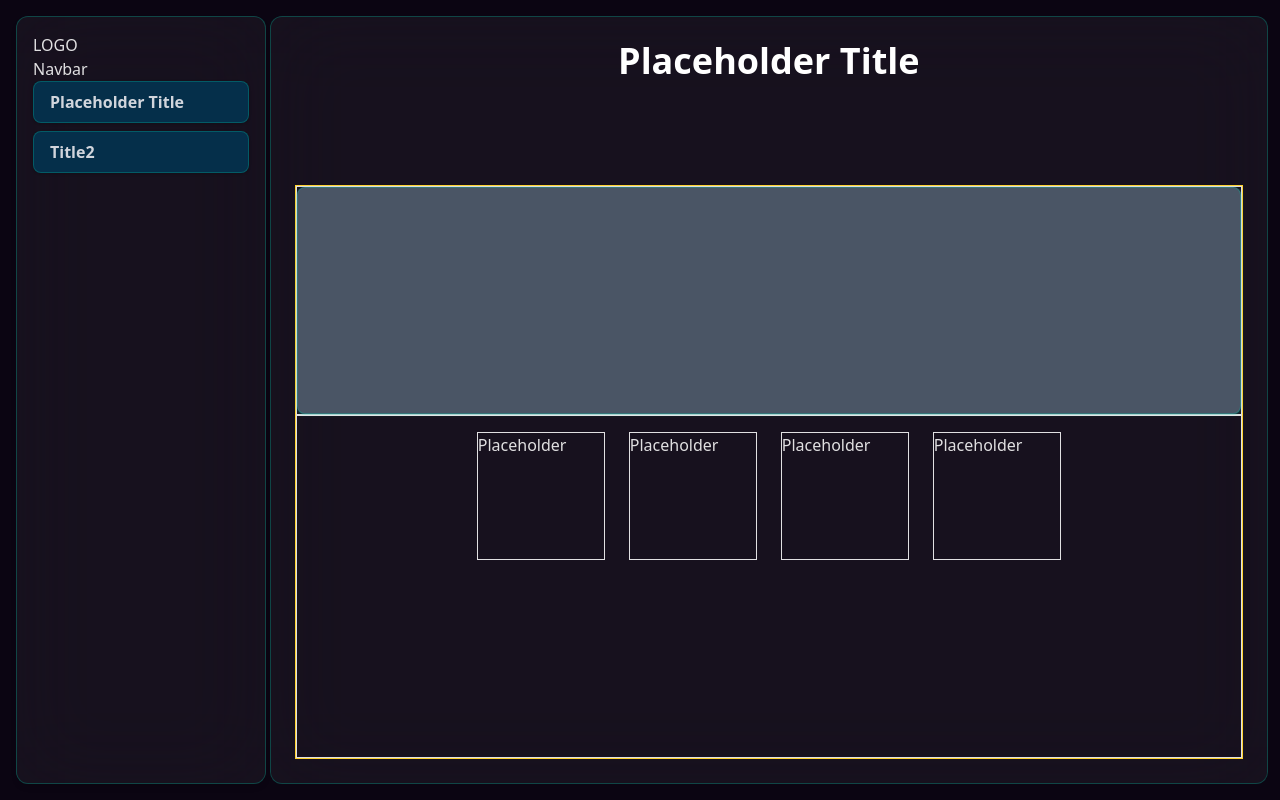
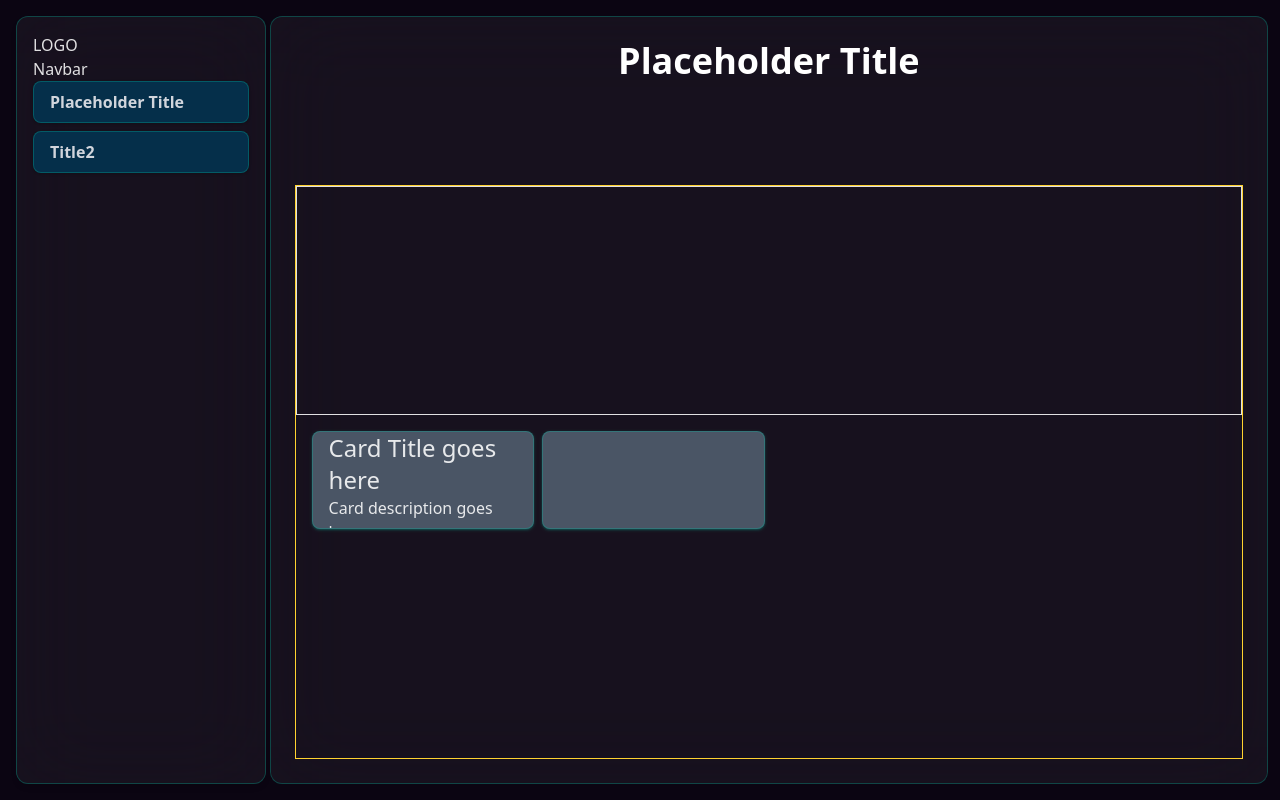
Before and after one commit to MichaelTae/Componentlib, a React (Vite) app in the folder complib/: page / in a window 1280 px wide. Built offline with nearby package versions, Linux system fonts and the light colour scheme.

Commit message:
added title of component to display on click + css changes

```diff
--- a/complib/src/App.tsx
+++ b/complib/src/App.tsx
@@ -3,17 +3,23 @@ import Container from './components/container';
 import Layout from './components/layout';
 import Navbar from './components/navbar';
 import { PageSection } from './components/pageSection';
+import { useComponents } from './utils/hooks/componentHooks';
+
 function App() {
+  const { components, selectedComponent, selectedComponentName } =
+    useComponents();
+
   return (
     <>
       <Container>
         <Navbar />
         <Layout>
-          <PageSection title='Placeholder Title'>
-            <div className='w-32 h-32 border'>Placeholder</div>
-            <div className='w-32 h-32 border'>Placeholder</div>
-            <div className='w-32 h-32 border'>Placeholder</div>
-            <div className='w-32 h-32 border'>Placeholder</div>
+          <PageSection
+            title='Placeholder Title'
+            selectedComponent={selectedComponent}
+            selectedComponentName={selectedComponentName || ''}
+          >
+            {components}
           </PageSection>
         </Layout>
       </Container>
--- a/complib/src/components/pageSection.tsx
+++ b/complib/src/components/pageSection.tsx
@@ -1,19 +1,29 @@
-import { CardBase } from './cards/cardbase';
-
 interface PageSectionProps {
   title: string;
+  selectedComponentName: string;
+  selectedComponent: React.ReactNode;
   children: React.ReactNode;
 }
 
-export const PageSection = ({ title, children }: PageSectionProps) => {
+export const PageSection = ({
+  title,
+  selectedComponent,
+  children,
+  selectedComponentName,
+}: PageSectionProps) => {
   return (
     <section className='p-6 space-y-4 grid grid-cols-1 grid-rows-[20%_80%] h-full w-full '>
       <h1 className='text-4xl font-bold text-white text-center'>{title}</h1>
       <div className='grid grid-cols-1 grid-rows-[40%_60%] border border-amber-300 h-full'>
-        <div className='w-full h-full border items-center justify-center flex'>
-          <CardBase children={undefined}></CardBase>
+        <div className='w-full h-full border items-center justify-center flex flex-col gap-4'>
+          <h2 className='text-2xl font-bold'>{selectedComponentName}</h2>
+          <div className='w-1/3 h-2/3  flex items-center justify-center'>
+            {selectedComponent}
+          </div>
         </div>
-        <div className=' flex gap-6 justify-center py-4 border'>{children}</div>
+        <div className=' grid grid-cols-4 grid-rows-3  gap-2 justify-center p-4 cursor-pointer '>
+          {children}
+        </div>
       </div>
     </section>
   );
```
